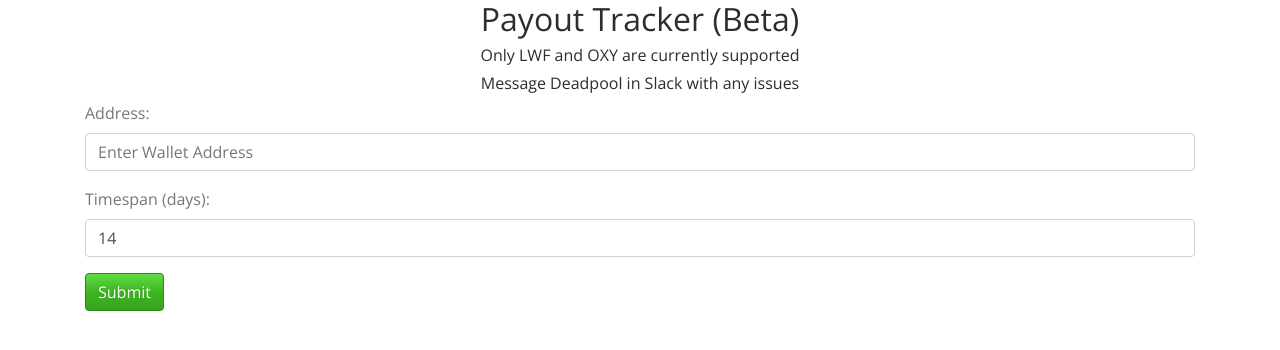
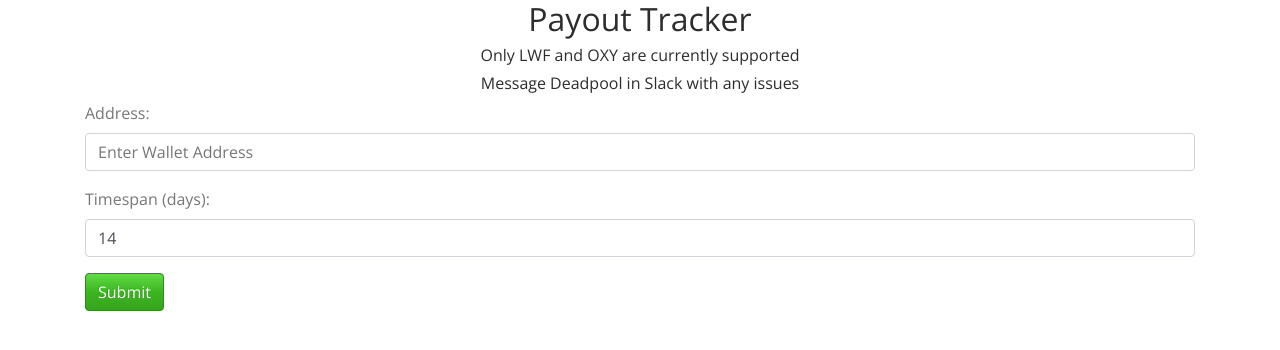
Before and after one commit to DEADP0OL/DPOS-Payout-Tracker, a Flask app: page / in a window 1280 px wide. Shown: the top 350 px of the page. Run offline with Flask 2, Linux system fonts and the light colour scheme.

Commit message:
Update form.html

```diff
--- a/templates/form.html
+++ b/templates/form.html
@@ -11,7 +11,7 @@
 <div class="container">
 
   <div align="center">
-    <h2>Payout Tracker (Beta)</h2>
+    <h2>Payout Tracker</h2>
     <h6>Only LWF and OXY are currently supported</h6>
     <h6>Message Deadpool in Slack with any issues</h6>
   </div>
```
